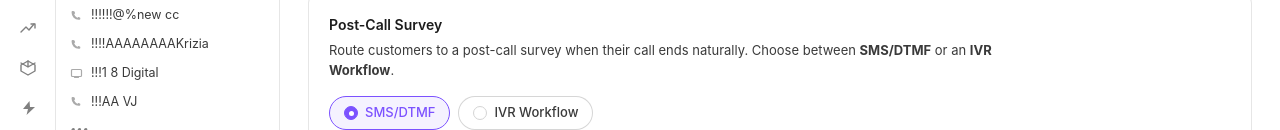
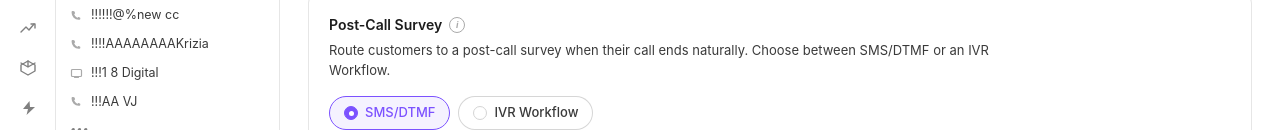
Before and after one commit to sherlaine-dialpad/post-call-ivr-prototype, a plain HTML site: page index.html in a window 1280 px wide. Shown: the part 375-505 px from the top of the page. Drawn offline with Linux system fonts and the light colour scheme.

Commit message:
Restore info icon, remove bold from description

```diff
--- a/index.html
+++ b/index.html
@@ -602,9 +602,10 @@
         <div class="card-body">
           <div class="card-head-row">
             <span class="card-title">Post-Call Survey</span>
+            <span class="info-icon">i</span>
           </div>
           <p class="card-desc">
-            Route customers to a post-call survey when their call ends naturally. Choose between <strong>SMS/DTMF</strong> or an <strong>IVR Workflow</strong>.
+            Route customers to a post-call survey when their call ends naturally. Choose between SMS/DTMF or an IVR Workflow.
           </p>
 
           <!-- Survey type selector -->
```
